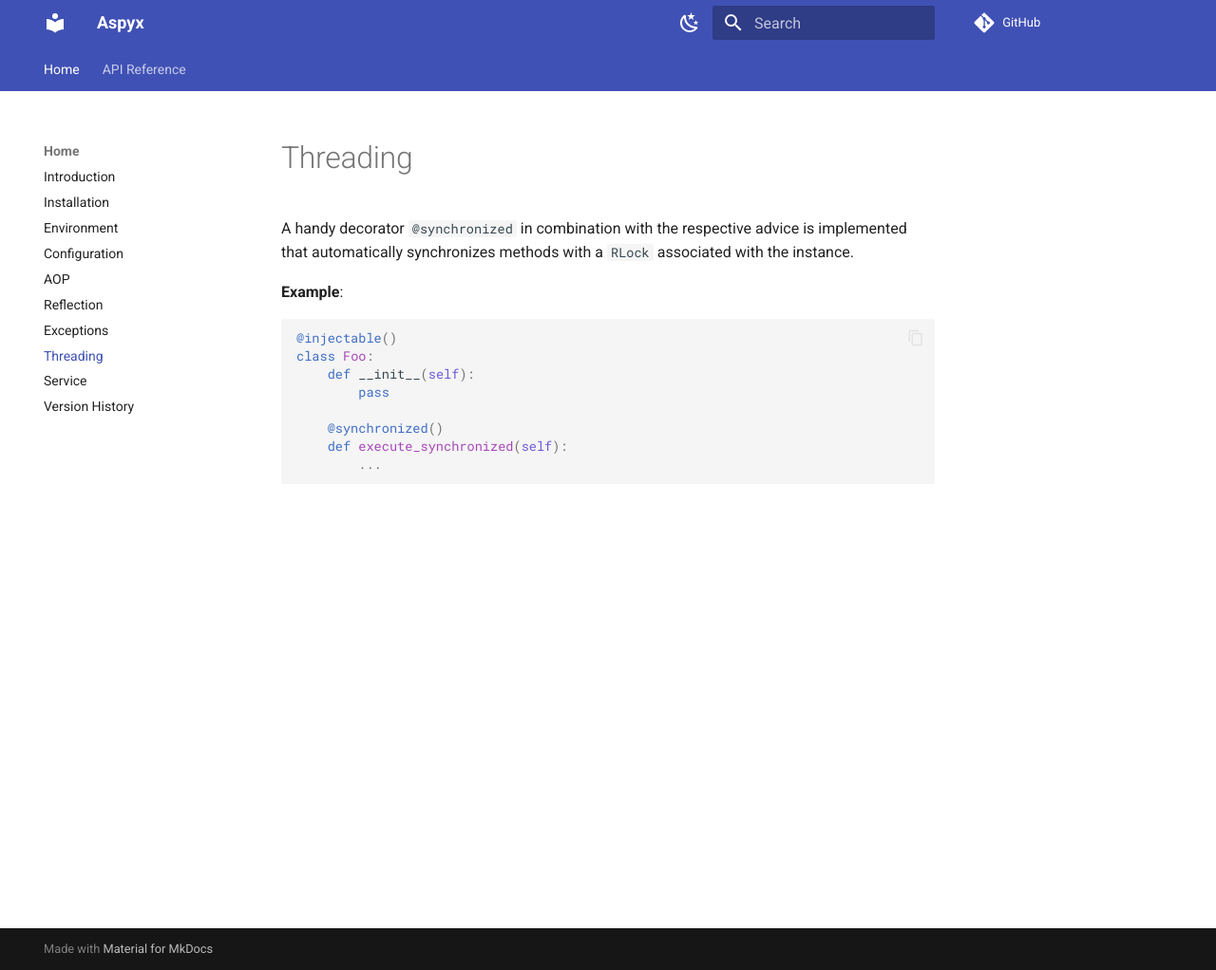
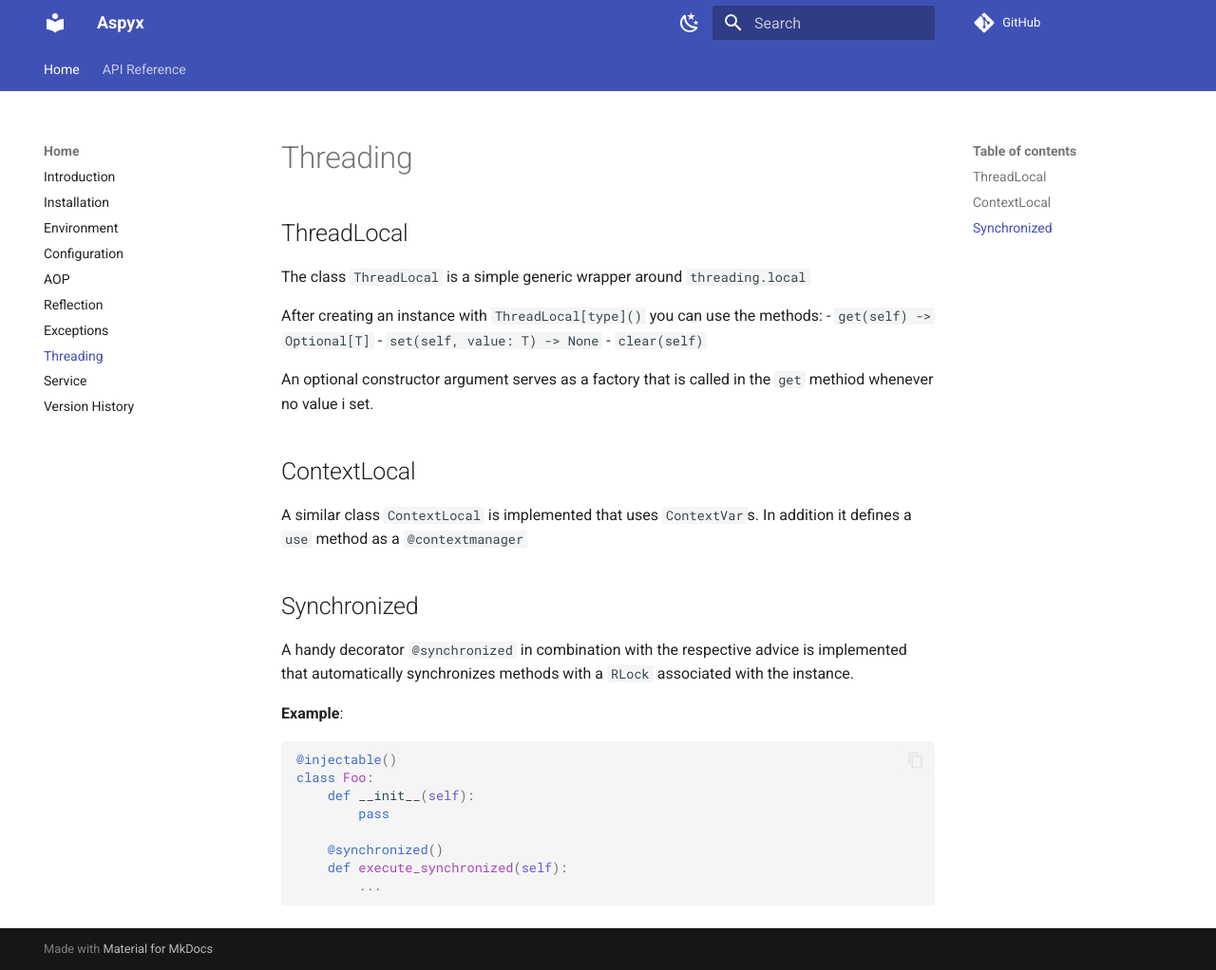
Before and after one commit to coolsamson7/aspyx, an MkDocs documentation site: the page built from docs/index/threading.md, in a window 1280 px wide and 1022 px high. Shown: the whole window at 95% size. Built offline with MkDocs 1.6.1 and Material for MkDocs 9.7.7, drawn with Linux system fonts in a browser that asks for light colours; comment, search, counter and statistics services are not loaded.

Commit message:
new article

```diff
--- a/docs/index/threading.md
+++ b/docs/index/threading.md
@@ -1,5 +1,23 @@
 
 # Threading
+
+## ThreadLocal
+
+The class `ThreadLocal` is a simple generic wrapper around `threading.local`
+
+After creating an instance with `ThreadLocal[type]()` you can use the methods:
+- `get(self) -> Optional[T]`
+- `set(self, value: T) -> None`
+- `clear(self)`
+
+An optional constructor argument serves as a factory that is called in the `get` methiod whenever no value i set.
+
+## ContextLocal
+
+A similar class `ContextLocal` is implemented that uses `ContextVar`s.
+In addition it defines a `use` method as a `@contextmanager`
+
+## Synchronized
 
 A handy decorator `@synchronized` in combination with the respective advice is implemented that automatically synchronizes methods with a `RLock` associated with the instance.
 
```
